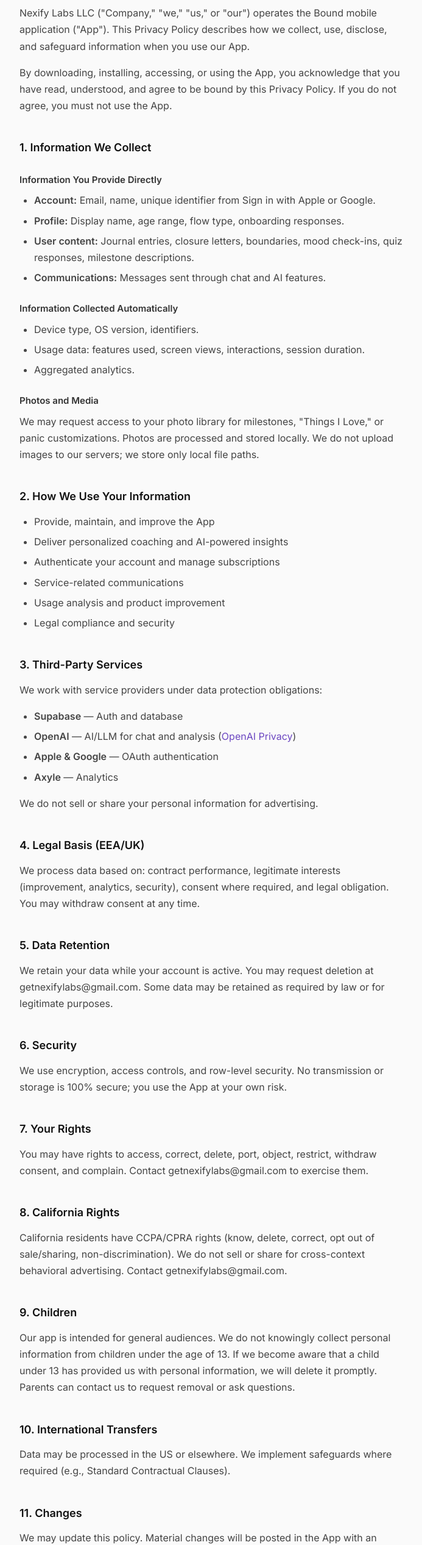
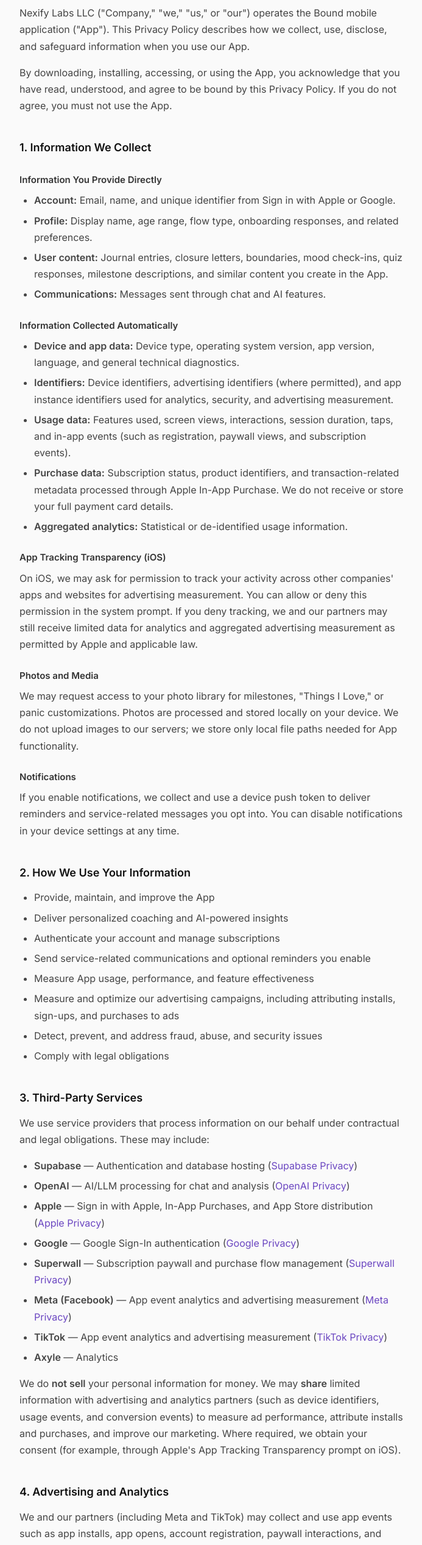
Before and after one commit to getnexifylabs/bound, a plain HTML site: page privacy.html in a window 1280 px wide. Shown: the part 240-2773 px from the top of the page at 61% size, without its empty margins (292-985 px from the left). Drawn offline with Linux system fonts and the light colour scheme.

Commit message:
Update privacy June 10

```diff
--- a/privacy.html
+++ b/privacy.html
@@ -122,8 +122,6 @@
         color: #e5e5e5;
       }
 
-      .container {}
-
       header {
         border-color: #2a2a2a;
       }
@@ -172,7 +170,7 @@
     <header>
       <div class="app-name">Bound</div>
       <h1>Privacy Policy</h1>
-      <p class="meta">Effective February 14, 2026 · Last updated February 23, 2026</p>
+      <p class="meta">Effective February 14, 2026 · Last updated June 10, 2026</p>
     </header>
 
     <p>Nexify Labs LLC ("Company," "we," "us," or "our") operates the Bound mobile application ("App"). This Privacy
@@ -184,75 +182,138 @@
 
     <h3>Information You Provide Directly</h3>
     <ul>
-      <li><strong>Account:</strong> Email, name, unique identifier from Sign in with Apple or Google.</li>
-      <li><strong>Profile:</strong> Display name, age range, flow type, onboarding responses.</li>
+      <li><strong>Account:</strong> Email, name, and unique identifier from Sign in with Apple or Google.</li>
+      <li><strong>Profile:</strong> Display name, age range, flow type, onboarding responses, and related preferences.
+      </li>
       <li><strong>User content:</strong> Journal entries, closure letters, boundaries, mood check-ins, quiz responses,
-        milestone descriptions.</li>
+        milestone descriptions, and similar content you create in the App.</li>
       <li><strong>Communications:</strong> Messages sent through chat and AI features.</li>
     </ul>
 
     <h3>Information Collected Automatically</h3>
     <ul>
-      <li>Device type, OS version, identifiers.</li>
-      <li>Usage data: features used, screen views, interactions, session duration.</li>
-      <li>Aggregated analytics.</li>
+      <li><strong>Device and app data:</strong> Device type, operating system version, app version, language, and
+        general technical diagnostics.</li>
+      <li><strong>Identifiers:</strong> Device identifiers, advertising identifiers (where permitted), and app instance
+        identifiers used for analytics, security, and advertising measurement.</li>
+      <li><strong>Usage data:</strong> Features used, screen views, interactions, session duration, taps, and in-app
+        events (such as registration, paywall views, and subscription events).</li>
+      <li><strong>Purchase data:</strong> Subscription status, product identifiers, and transaction-related metadata
+        processed through Apple In-App Purchase. We do not receive or store your full payment card details.</li>
+      <li><strong>Aggregated analytics:</strong> Statistical or de-identified usage information.</li>
     </ul>
+
+    <h3>App Tracking Transparency (iOS)</h3>
+    <p>On iOS, we may ask for permission to track your activity across other companies' apps and websites for
+      advertising measurement. You can allow or deny this permission in the system prompt. If you deny tracking, we and
+      our partners may still receive limited data for analytics and aggregated advertising measurement as permitted by
+      Apple and applicable law.</p>
 
     <h3>Photos and Media</h3>
     <p>We may request access to your photo library for milestones, "Things I Love," or panic customizations. Photos are
-      processed and stored locally. We do not upload images to our servers; we store only local file paths.</p>
+      processed and stored locally on your device. We do not upload images to our servers; we store only local file
+      paths needed for App functionality.</p>
+
+    <h3>Notifications</h3>
+    <p>If you enable notifications, we collect and use a device push token to deliver reminders and service-related
+      messages you opt into. You can disable notifications in your device settings at any time.</p>
 
     <h2>2. How We Use Your Information</h2>
     <ul>
       <li>Provide, maintain, and improve the App</li>
       <li>Deliver personalized coaching and AI-powered insights</li>
       <li>Authenticate your account and manage subscriptions</li>
-      <li>Service-related communications</li>
-      <li>Usage analysis and product improvement</li>
-      <li>Legal compliance and security</li>
+      <li>Send service-related communications and optional reminders you enable</li>
+      <li>Measure App usage, performance, and feature effectiveness</li>
+      <li>Measure and optimize our advertising campaigns, including attributing installs, sign-ups, and purchases to
+        ads</li>
+      <li>Detect, prevent, and address fraud, abuse, and security issues</li>
+      <li>Comply with legal obligations</li>
     </ul>
 
     <h2>3. Third-Party Services</h2>
-    <p>We work with service providers under data protection obligations:</p>
+    <p>We use service providers that process information on our behalf under contractual and legal obligations. These
+      may include:</p>
     <ul>
-      <li><strong>Supabase</strong> — Auth and database</li>
-      <li><strong>OpenAI</strong> — AI/LLM for chat and analysis (<a href="https://openai.com/privacy" target="_blank"
-          rel="noopener">OpenAI Privacy</a>)</li>
-      <li><strong>Apple & Google</strong> — OAuth authentication</li>
+      <li><strong>Supabase</strong> — Authentication and database hosting (<a href="https://supabase.com/privacy"
+          target="_blank" rel="noopener">Supabase Privacy</a>)</li>
+      <li><strong>OpenAI</strong> — AI/LLM processing for chat and analysis (<a href="https://openai.com/privacy"
+          target="_blank" rel="noopener">OpenAI Privacy</a>)</li>
+      <li><strong>Apple</strong> — Sign in with Apple, In-App Purchases, and App Store distribution (<a
+          href="https://www.apple.com/legal/privacy/" target="_blank" rel="noopener">Apple Privacy</a>)</li>
+      <li><strong>Google</strong> — Google Sign-In authentication (<a href="https://policies.google.com/privacy"
+          target="_blank" rel="noopener">Google Privacy</a>)</li>
+      <li><strong>Superwall</strong> — Subscription paywall and purchase flow management (<a
+          href="https://superwall.com/privacy" target="_blank" rel="noopener">Superwall Privacy</a>)</li>
+      <li><strong>Meta (Facebook)</strong> — App event analytics and advertising measurement (<a
+          href="https://www.facebook.com/privacy/policy/" target="_blank" rel="noopener">Meta Privacy</a>)</li>
+      <li><strong>TikTok</strong> — App event analytics and advertising measurement (<a
+          href="https://www.tiktok.com/legal/page/row/privacy-policy/en" target="_blank" rel="noopener">TikTok
+          Privacy</a>)</li>
       <li><strong>Axyle</strong> — Analytics</li>
     </ul>
-    <p>We do not sell or share your personal information for advertising.</p>
+    <p>We do <strong>not sell</strong> your personal information for money. We may <strong>share</strong> limited
+      information with advertising and analytics partners (such as device identifiers, usage events, and conversion
+      events) to measure ad performance, attribute installs and purchases, and improve our marketing. Where required,
+      we obtain your consent (for example, through Apple's App Tracking Transparency prompt on iOS).</p>
 
-    <h2>4. Legal Basis (EEA/UK)</h2>
-    <p>We process data based on: contract performance, legitimate interests (improvement, analytics, security), consent
-      where required, and legal obligation. You may withdraw consent at any time.</p>
+    <h2>4. Advertising and Analytics</h2>
+    <p>We and our partners (including Meta and TikTok) may collect and use app events such as app installs, app opens,
+      account registration, paywall interactions, and subscription or purchase events to understand how users discover
+      and use Bound and to measure the effectiveness of our ads.</p>
+    <p>On iOS, you can control tracking permission in <strong>Settings → Privacy & Security → Tracking</strong>. You
+      may also limit ad personalization through your device and platform settings.</p>
 
-    <h2>5. Data Retention</h2>
-    <p>We retain your data while your account is active. You may request deletion at getnexifylabs@gmail.com. Some data
-      may be retained as required by law or for legitimate purposes.</p>
+    <h2>5. Legal Basis (EEA/UK)</h2>
+    <p>Where applicable, we process personal data based on: performance of a contract (providing the App), legitimate
+      interests (improving the App, security, analytics, and advertising measurement), consent where required (such as
+      tracking permissions and optional notifications), and legal obligation. You may withdraw consent at any time
+      where processing is based on consent, without affecting the lawfulness of processing before withdrawal.</p>
 
-    <h2>6. Security</h2>
-    <p>We use encryption, access controls, and row-level security. No transmission or storage is 100% secure; you use
-      the App at your own risk.</p>
+    <h2>6. Data Retention</h2>
+    <p>We retain your information while your account is active and as needed to provide the App. You may request
+      account deletion at <a href="mailto:getnexifylabs@gmail.com">getnexifylabs@gmail.com</a>. Some information may be
+      retained as required by law, to resolve disputes, enforce agreements, or for legitimate business purposes (such as
+      aggregated analytics).</p>
 
-    <h2>7. Your Rights</h2>
-    <p>You may have rights to access, correct, delete, port, object, restrict, withdraw consent, and complain. Contact
-      getnexifylabs@gmail.com to exercise them.</p>
+    <h2>7. Security</h2>
+    <p>We use administrative, technical, and organizational measures such as encryption in transit, access controls,
+      and row-level security where applicable. No method of transmission or storage is completely secure, and we cannot
+      guarantee absolute security.</p>
 
-    <h2>8. California Rights</h2>
-    <p>California residents have CCPA/CPRA rights (know, delete, correct, opt out of sale/sharing, non-discrimination).
-      We do not sell or share for cross-context behavioral advertising. Contact getnexifylabs@gmail.com.</p>
+    <h2>8. Your Rights</h2>
+    <p>Depending on where you live, you may have rights to access, correct, delete, port, object to or restrict
+      processing, withdraw consent, and lodge a complaint with a supervisory authority. To exercise these rights,
+      contact
+      <a href="mailto:getnexifylabs@gmail.com">getnexifylabs@gmail.com</a>.
+    </p>
 
-    <h2>9. Children</h2>
-    <p>Our app is intended for general audiences. We do not knowingly collect personal information from children under the age of 13. If we become aware that a child under 13 has provided us with personal information, we will delete it promptly. Parents can contact us to request removal or ask questions.</p>
+    <h2>9. California Privacy Rights (CCPA/CPRA)</h2>
+    <p>California residents may have the right to know, access, correct, and delete personal information, and to opt
+      out of the "sale" or "sharing" of personal information as defined by California law.</p>
+    <p>We do not sell personal information for money. We may share personal information with advertising partners for
+      cross-context behavioral advertising and ad measurement, which may be considered "sharing" under California law.
+      You can opt out of such sharing by:</p>
+    <ul>
+      <li>Denying App Tracking Transparency permission on iOS when prompted, or disabling tracking for Bound in device
+        settings</li>
+      <li>Contacting us at <a href="mailto:getnexifylabs@gmail.com">getnexifylabs@gmail.com</a></li>
+    </ul>
+    <p>We will not discriminate against you for exercising your privacy rights.</p>
 
-    <h2>10. International Transfers</h2>
-    <p>Data may be processed in the US or elsewhere. We implement safeguards where required (e.g., Standard Contractual
-      Clauses).</p>
+    <h2>10. Children</h2>
+    <p>The App is intended for a general audience and is not directed to children under 13. We do not knowingly
+      collect personal information from children under 13. If you believe a child under 13 has provided personal
+      information, contact us and we will delete it promptly.</p>
 
-    <h2>11. Changes</h2>
-    <p>We may update this policy. Material changes will be posted in the App with an updated date. Continued use means
-      acceptance.</p>
+    <h2>11. International Transfers</h2>
+    <p>Your information may be processed in the United States and other countries where we or our service providers
+      operate. Where required, we implement appropriate safeguards, such as Standard Contractual Clauses.</p>
+
+    <h2>12. Changes to This Policy</h2>
+    <p>We may update this Privacy Policy from time to time. Material changes will be posted in the App and/or on this
+      page with an updated "Last updated" date. Continued use of the App after changes become effective constitutes
+      acceptance of the updated policy.</p>
 
     <div class="contact-box">
       <strong>Nexify Labs LLC</strong><br>
```
